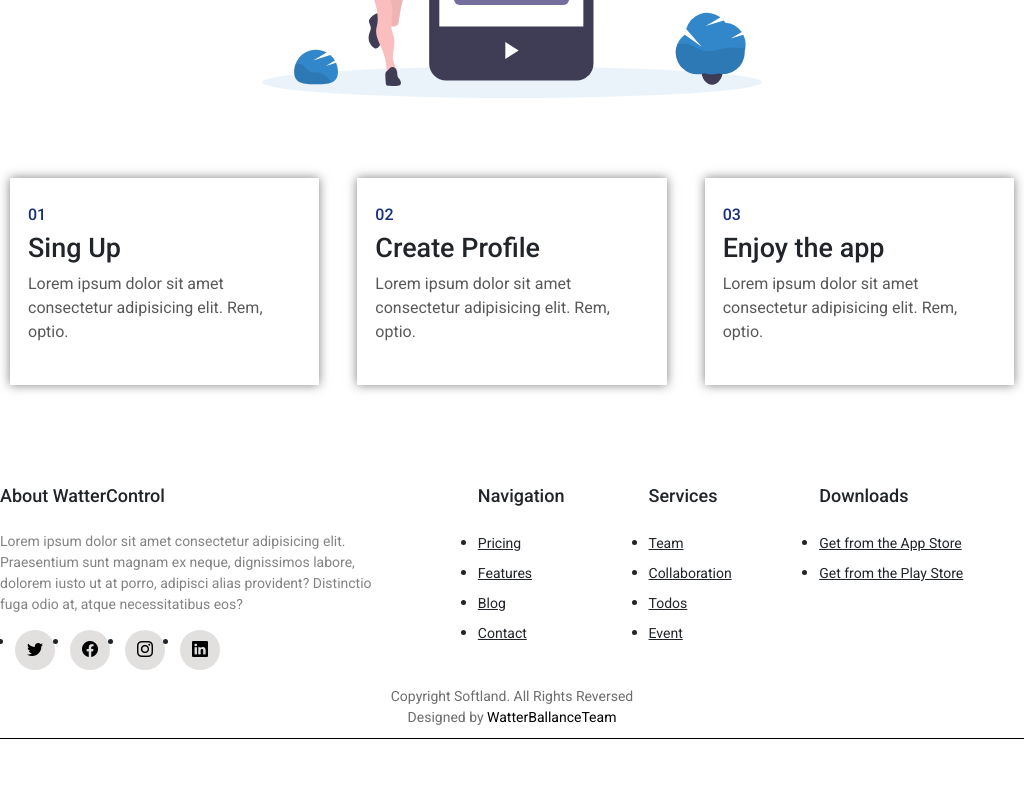
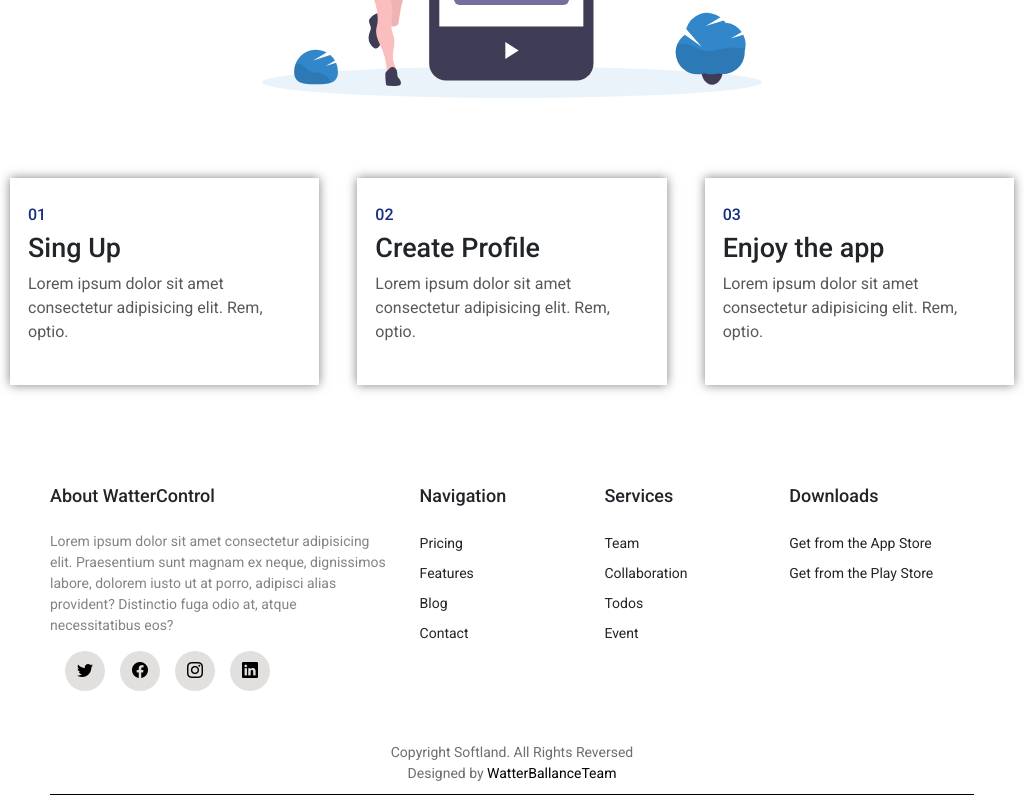
Before and after one commit to SviatLight/water-control, a React (Create React App) app: page / in a window 1024 px wide. Shown: the part 1758-2558 px from the top of the page. Before the commit the page ends 2502 px from the top, so only its background shows below. Built offline with nearby package versions, Linux system fonts and the light colour scheme; no server answers.

Commit message:
FixLandingStyle

```diff
--- a/src/components/Footer/Footer.module.css
+++ b/src/components/Footer/Footer.module.css
@@ -3,10 +3,20 @@
 
 .wrapper {
   font-family: Roboto, sans-serif;
+  padding: 0 50px;
   font-weight: 400;
   display: flex;
   flex-direction: column;
 }
+
+.wrapperSections li {
+  list-style: none;
+}
+
+.wrapperSections li a {
+  text-decoration: none;
+}
+
 .section ul {
   padding: 0;
 }
@@ -15,6 +25,7 @@
   display: grid;
   grid-template-columns: 35% 10% 10% 20%;
   justify-content: space-between;
+  margin-bottom: 35px;
 }
 
 .section {
@@ -87,7 +98,7 @@
 
 @media (min-width: 769px) and (max-width: 1024px) {
   .wrapperSections {
-    grid-template-columns: 40% 10% 10% 20%;
+    grid-template-columns: 40% 20% 20% 20%;
   }
 }
 
--- a/src/components/RegistrationSteps/RegistrationSteps.module.css
+++ b/src/components/RegistrationSteps/RegistrationSteps.module.css
@@ -7,6 +7,7 @@
 .wrapperSteps {
   display: flex;
   gap: 38px;
+  justify-content: space-around;
 }
 
 .wrapperImage {
```
